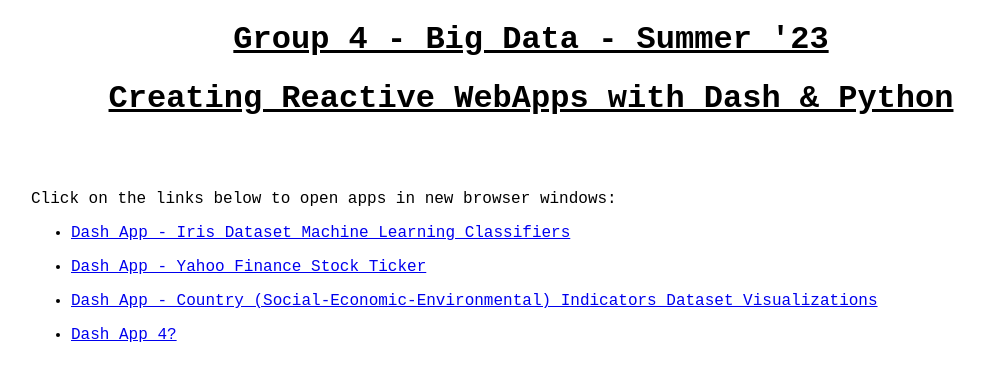
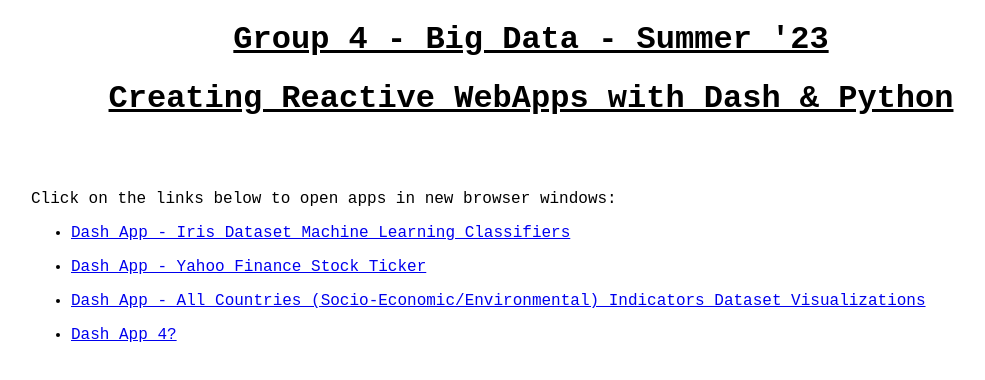
Before and after one commit to sean-roelofsen/big-data-dash-apps, a plain HTML site: page index.html in a window 1280 px wide. Shown: the whole page, without its empty margins (109-1094 px from the left). Drawn offline with Linux system fonts and the light colour scheme.

Commit message:
Update index.html

```diff
--- a/index.html
+++ b/index.html
@@ -29,7 +29,7 @@
             <p></p>
             <li><a href="http://sroelofsen.pythonanywhere.com/" target="_blank">Dash App - Yahoo Finance Stock Ticker</a></li>
             <p></p>
-            <li><a href="http://searoel.pythonanywhere.com/" target="_blank">Dash App - Country (Social-Economic-Environmental) Indicators Dataset Visualizations</a></li>
+            <li><a href="http://searoel.pythonanywhere.com/" target="_blank">Dash App - All Countries (Socio-Economic/Environmental) Indicators Dataset Visualizations</a></li>
             <p></p>
             <li><a href="https://www.example4.com" target="_blank">Dash App 4?</a></li>
         </ul>
```
